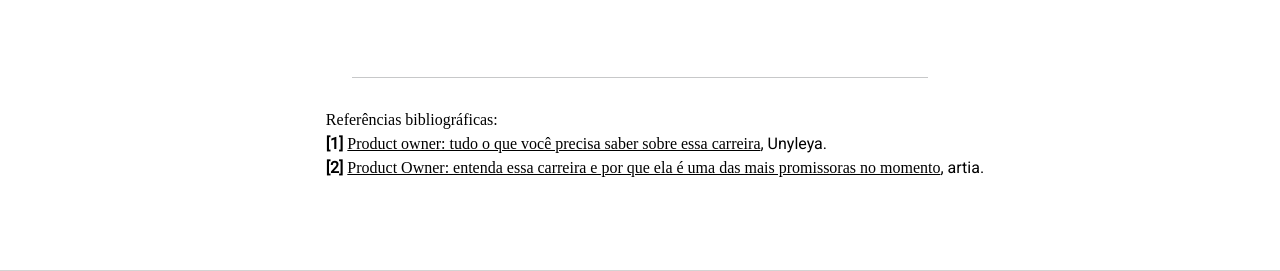
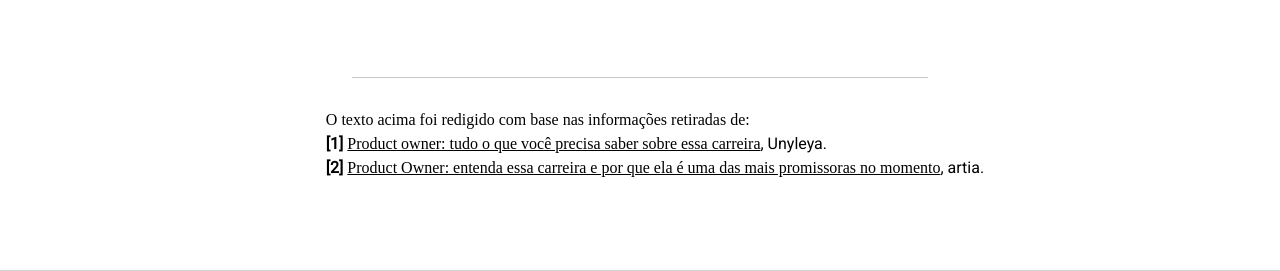
Before and after one commit to DianneFaria/Projeto-de-API-1-Semestre, a Flask app: page /product in a window 1280 px wide. Shown: the part 1808-2079 px from the top of the page. Run offline with Flask 2, Linux system fonts and the light colour scheme.

```diff
--- a/templates/ferramentas.html
+++ b/templates/ferramentas.html
@@ -371,7 +371,7 @@
 
     <div class="fontes_do_site">
         <div class="alinhamento">
-            <div class="conteudo_fonte" style="font-family:helvética;">Referências bibliográficas:
+            <div class="conteudo_fonte" style="font-family:helvética;">O texto acima foi redigido com base nas informações retiradas de:
                 <div><a><b>[1]</b> </a><a class="link_font"
                         href="https://robsoncamargo.com.br/blog/Backlog-o-que-e-e-como-pode-ajudar-em-seus-projetos"
                         target="_blank" style="font-family:helvética;">Robson Camargo, Backlog: o que é e como pode
--- a/templates/product.html
+++ b/templates/product.html
@@ -59,7 +59,7 @@
 <hr>
 <div class="fontes_do_site">
     <div class="alinhamento">
-        <div class="conteudo_fonte" style="font-family:helvética;">Referências bibliográficas:
+        <div class="conteudo_fonte" style="font-family:helvética;">O texto acima foi redigido com base nas informações retiradas de:
             <div><a><b>[1]</b> </a><a class="link_font" href="https://blog.unyleya.edu.br/bitbyte/product-owner/"
                     target="_blank" style="font-family:helvética;">Product owner: tudo o que você precisa saber sobre
                     essa
```
